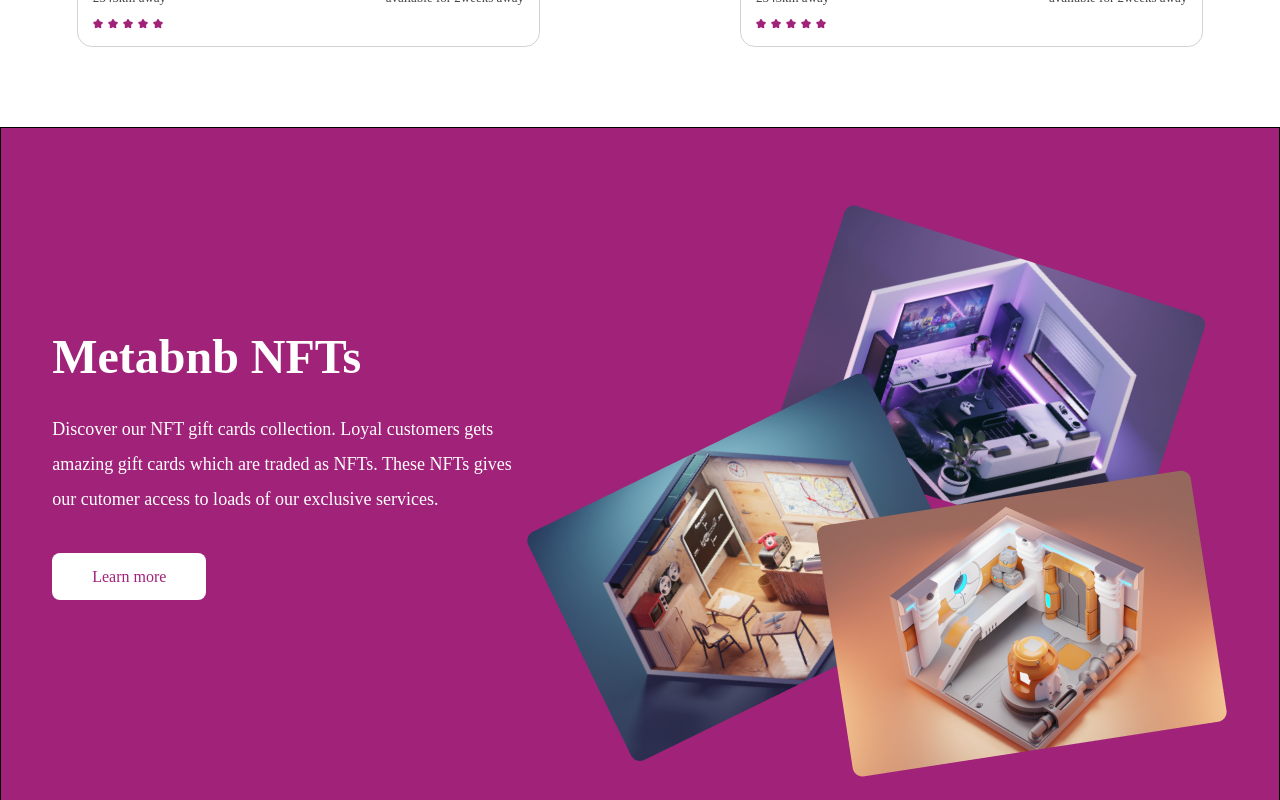
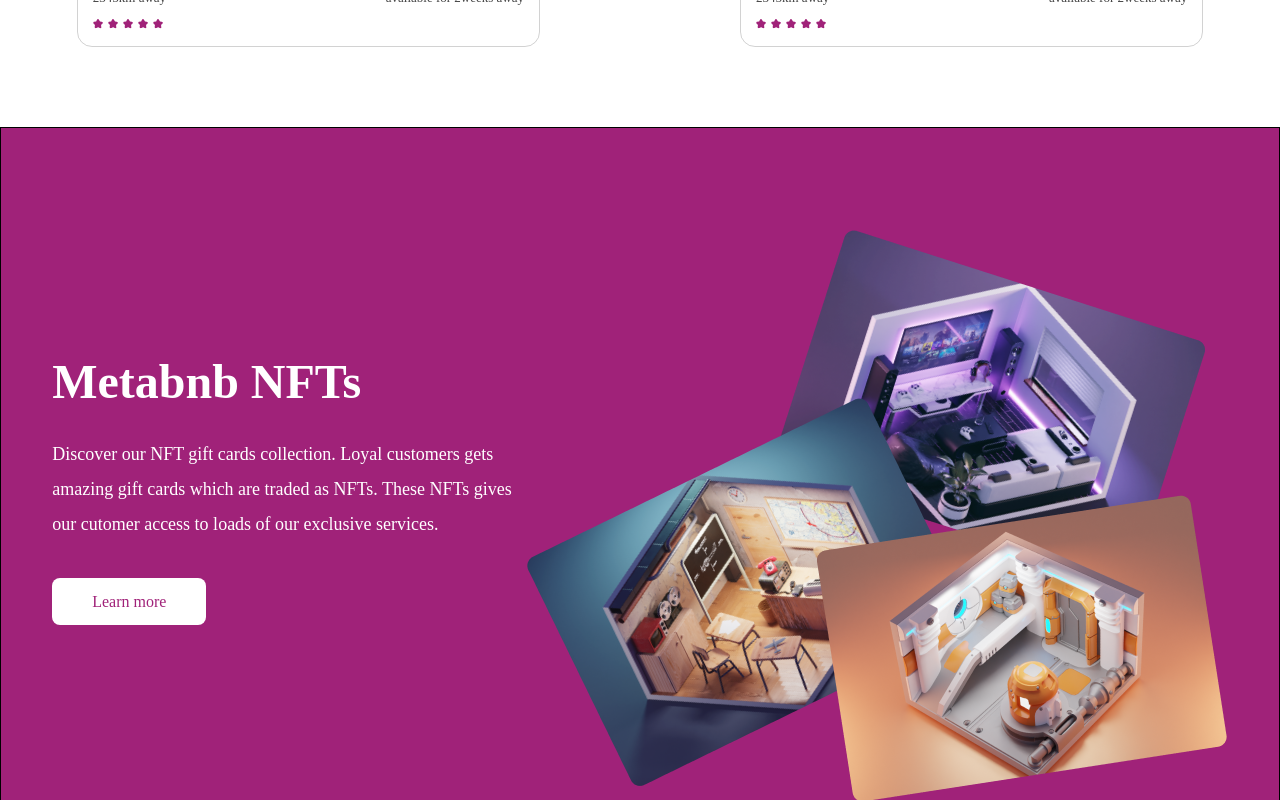
Before and after one commit to jubrealguy/Meta_Bnb, a React (Create React App) app: page / in a window 1280 px wide. Shown: the part 3280-4080 px from the top of the page. Built offline with nearby package versions, Linux system fonts and the light colour scheme; the HTML template or start-up script is replaced by a standard one; a web font is replaced by a local one.

Commit message:
padding for the nft section

```diff
--- a/src/App.css
+++ b/src/App.css
@@ -473,7 +473,7 @@ html {
 /* ***** NFT SECTION ***** */
 
 .sectionNft {
-  padding: 7.5rem 4%;
+  padding: 10rem 4%;
   display: flex;
   justify-content: space-between;
   align-items: center;
```
